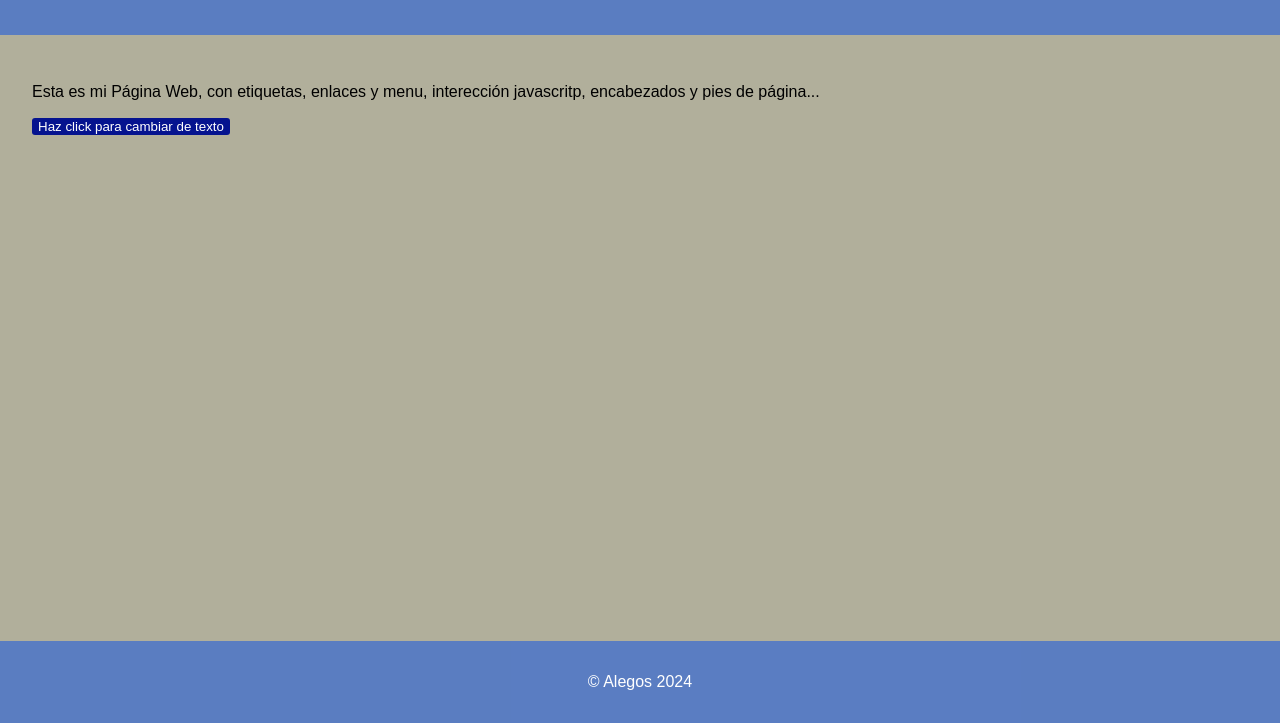
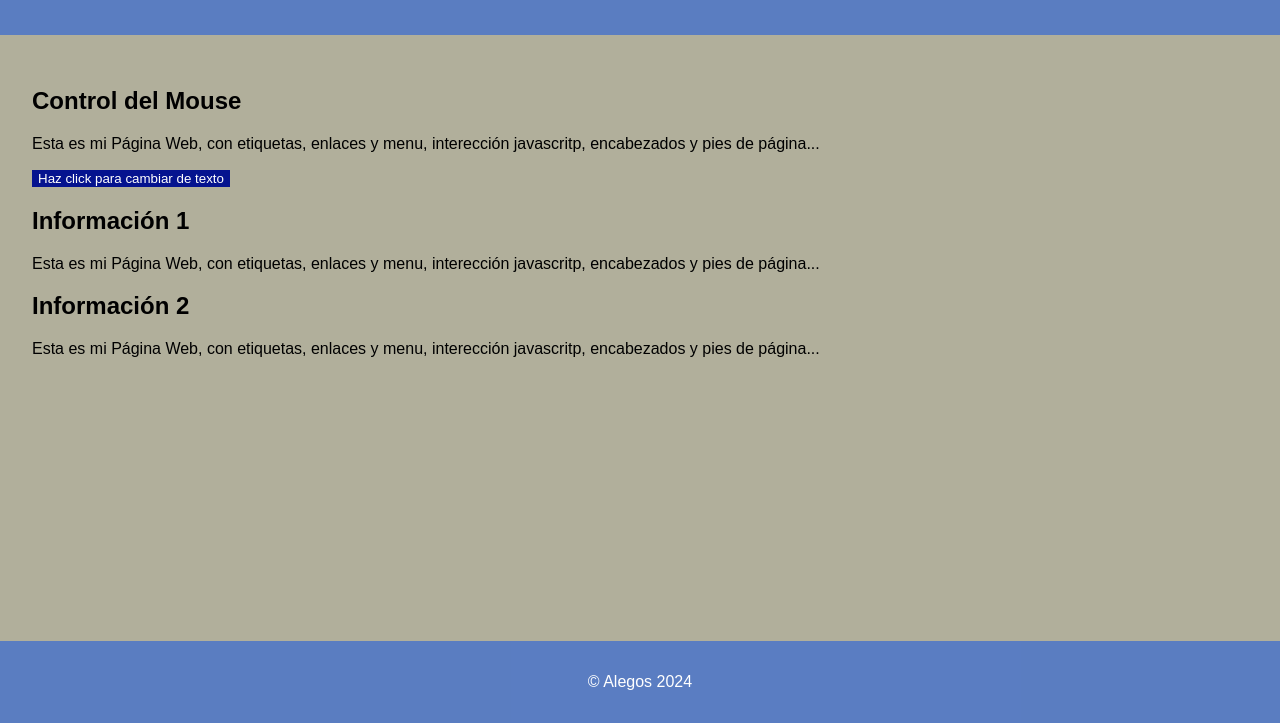
Before and after one commit to 77195828/Laboratorio-14, a plain HTML site: page index.html in a window 1280 px wide. Shown: the part 77-800 px from the top of the page. Drawn offline with Linux system fonts and the light colour scheme.

Commit message:
Informacion

```diff
--- a/index.html
+++ b/index.html
@@ -12,8 +12,18 @@
     </header>
     <main>
         <section>
+            <h2>Control del Mouse</h2>
             <p>Esta es mi Página Web, con etiquetas, enlaces y menu, interección javascritp, encabezados y pies de página...</p>
             <button id="changeTextButton ">Haz click para cambiar de texto</button>
+        </section>
+        <section>
+            <h2>Información 1</h2>
+            <p>Esta es mi Página Web, con etiquetas, enlaces y menu, interección javascritp, encabezados y pies de página...</p>
+                    </section>
+        <section>
+            <h2>Información 2</h2>
+            <p>Esta es mi Página Web, con etiquetas, enlaces y menu, interección javascritp, encabezados y pies de página...</p>
+
         </section>
     </main>
     <footer>
--- a/style.css
+++ b/style.css
@@ -18,7 +18,6 @@ button{
     background-color: rgb(5, 19, 143);
     color: white;
     border: none;
-    border-radius: 3px;
     cursor: pointer;
 }
 button:hover{
```
